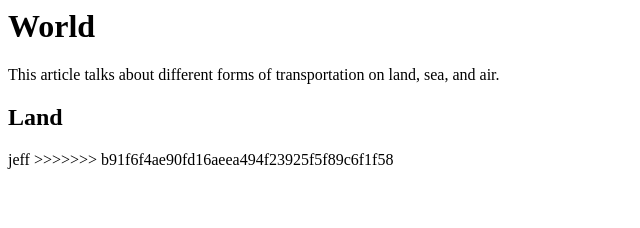
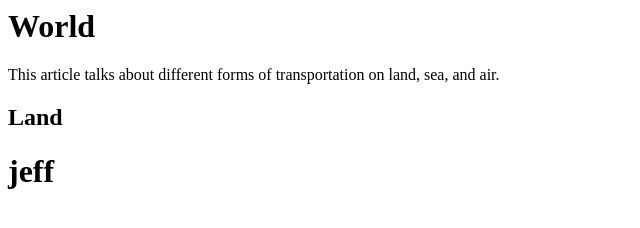
Before and after one commit to arondeclercq/arondeclercq.github.io, a plain HTML site: page index.html in a window 1280 px wide. Shown: the whole page, without its empty margins (0-640 px from the left). Drawn offline with Linux system fonts and the light colour scheme.

Commit message:
Update index.html

```diff
--- a/index.html
+++ b/index.html
@@ -5,7 +5,6 @@
     <h1>World</h1>
     <p>This article talks about different forms of transportation on land, sea, and air.</p>
     <h2>Land</h2>
-	jeff
+	  <h1> jeff </h1>
 </body>
 </html>
->>>>>>> b91f6f4ae90fd16aeea494f23925f5f89c6f1f58
```
